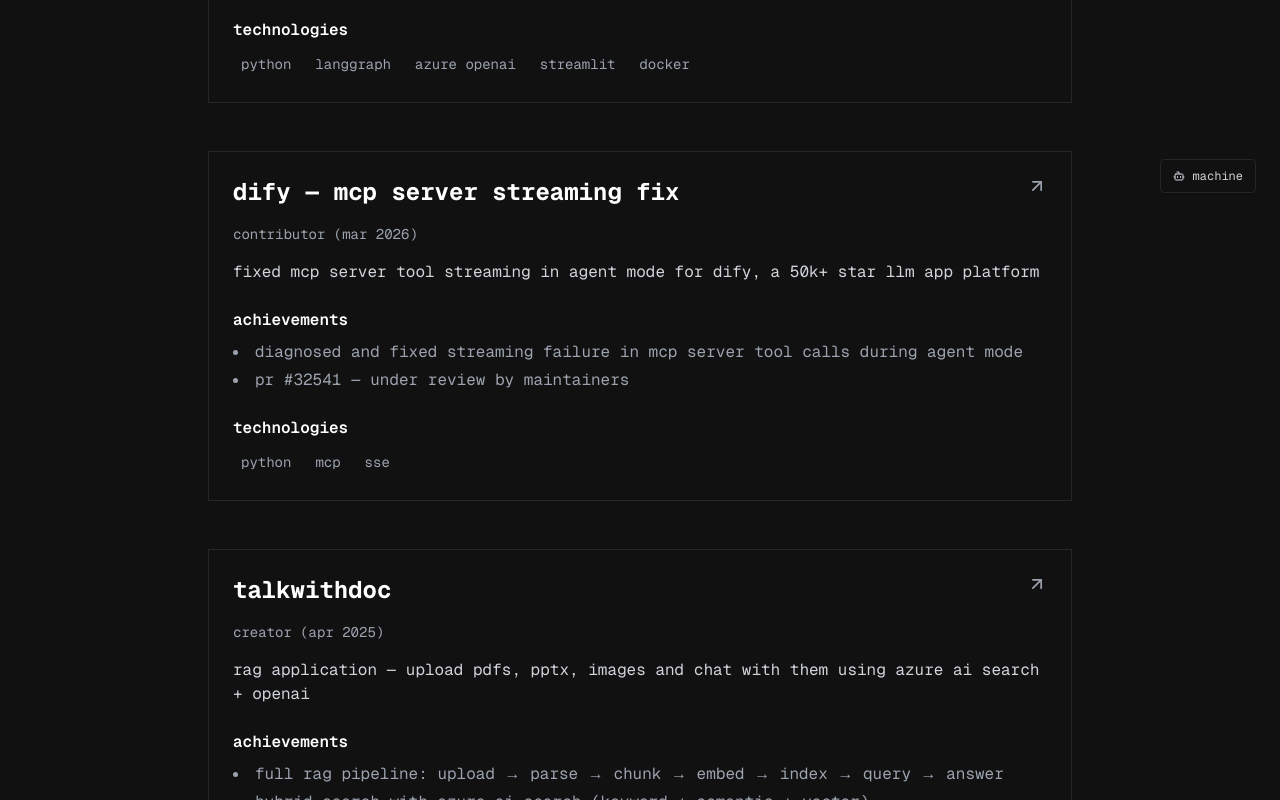
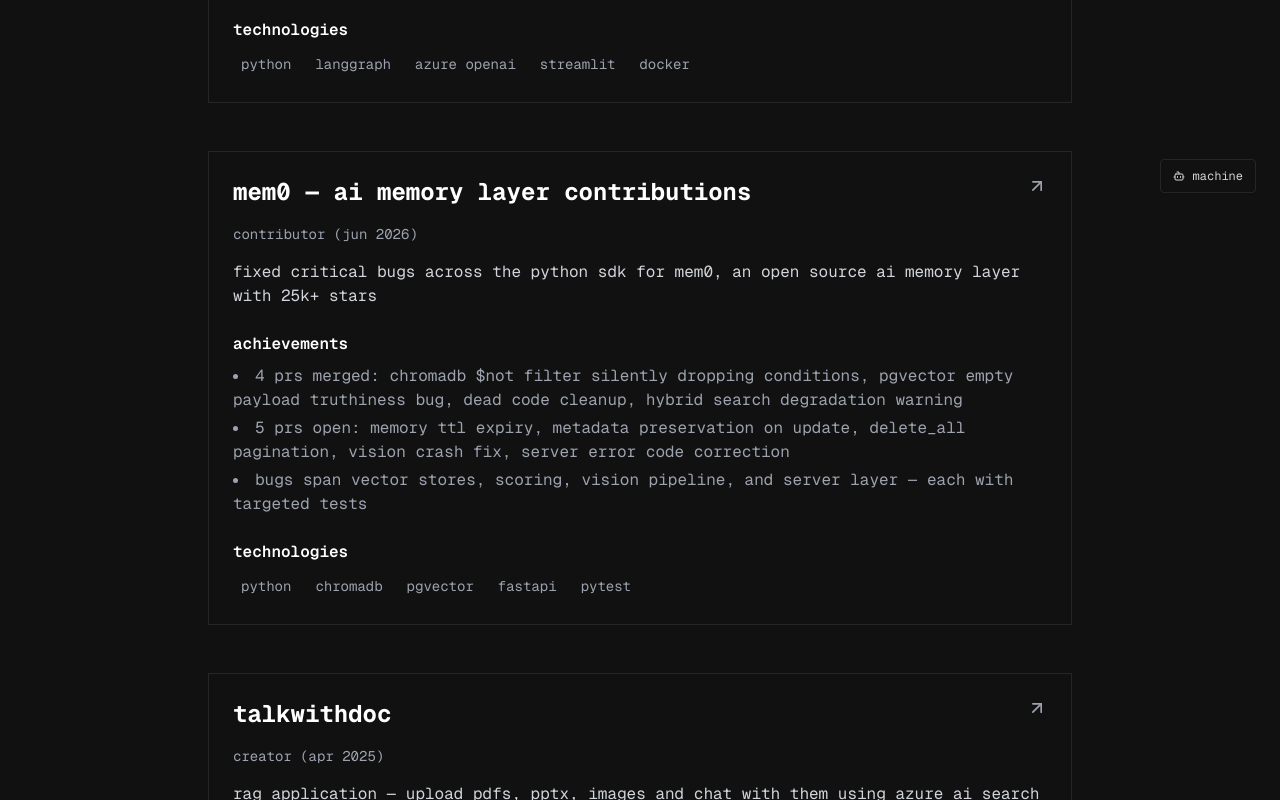
Before and after one commit to HrushiYadav/hrushi.dev, a Next.js app: page /projects in a window 1280 px wide. Shown: the part 583-1383 px from the top of the page. Built offline with nearby package versions, Linux system fonts and the light colour scheme.

Commit message:
feat: add mem0 contributions to projects, remove dify
- add mem0 oss contribution card with merged/open PR details
- remove closed dify PR entry
- update home page project preview

```diff
--- a/src/app/page.tsx
+++ b/src/app/page.tsx
@@ -16,11 +16,11 @@
     href: "https://github.com/HrushiYadav/ds-agents",
   },
   {
-    title: "dify — mcp server fix",
+    title: "mem0 — contributions",
     role: "contributor",
     description:
-      "fixed mcp server streaming for agent mode in dify (50k+ stars). pr #32541",
-    href: "https://github.com/langgenius/dify/pull/32541",
+      "4 prs merged fixing critical bugs in chromadb filters, pgvector updates, and hybrid search for mem0 (25k+ stars)",
+    href: "https://github.com/mem0ai/mem0/pulls?q=author:HrushiYadav",
   },
 ]
 
--- a/src/app/projects/page.tsx
+++ b/src/app/projects/page.tsx
@@ -24,17 +24,18 @@
     href: "https://github.com/HrushiYadav/ds-agents",
   },
   {
-    title: "dify — mcp server streaming fix",
+    title: "mem0 — ai memory layer contributions",
     description:
-      "fixed mcp server tool streaming in agent mode for dify, a 50k+ star llm app platform",
+      "fixed critical bugs across the python sdk for mem0, an open source ai memory layer with 25k+ stars",
     role: "contributor",
-    period: "mar 2026",
+    period: "jun 2026",
     achievements: [
-      "diagnosed and fixed streaming failure in mcp server tool calls during agent mode",
-      "pr #32541 — under review by maintainers",
+      "4 prs merged: chromadb $not filter silently dropping conditions, pgvector empty payload truthiness bug, dead code cleanup, hybrid search degradation warning",
+      "5 prs open: memory ttl expiry, metadata preservation on update, delete_all pagination, vision crash fix, server error code correction",
+      "bugs span vector stores, scoring, vision pipeline, and server layer — each with targeted tests",
     ],
-    technologies: ["python", "mcp", "sse"],
-    href: "https://github.com/langgenius/dify/pull/32541",
+    technologies: ["python", "chromadb", "pgvector", "fastapi", "pytest"],
+    href: "https://github.com/mem0ai/mem0/pulls?q=author:HrushiYadav",
   },
   {
     title: "talkwithdoc",
```
